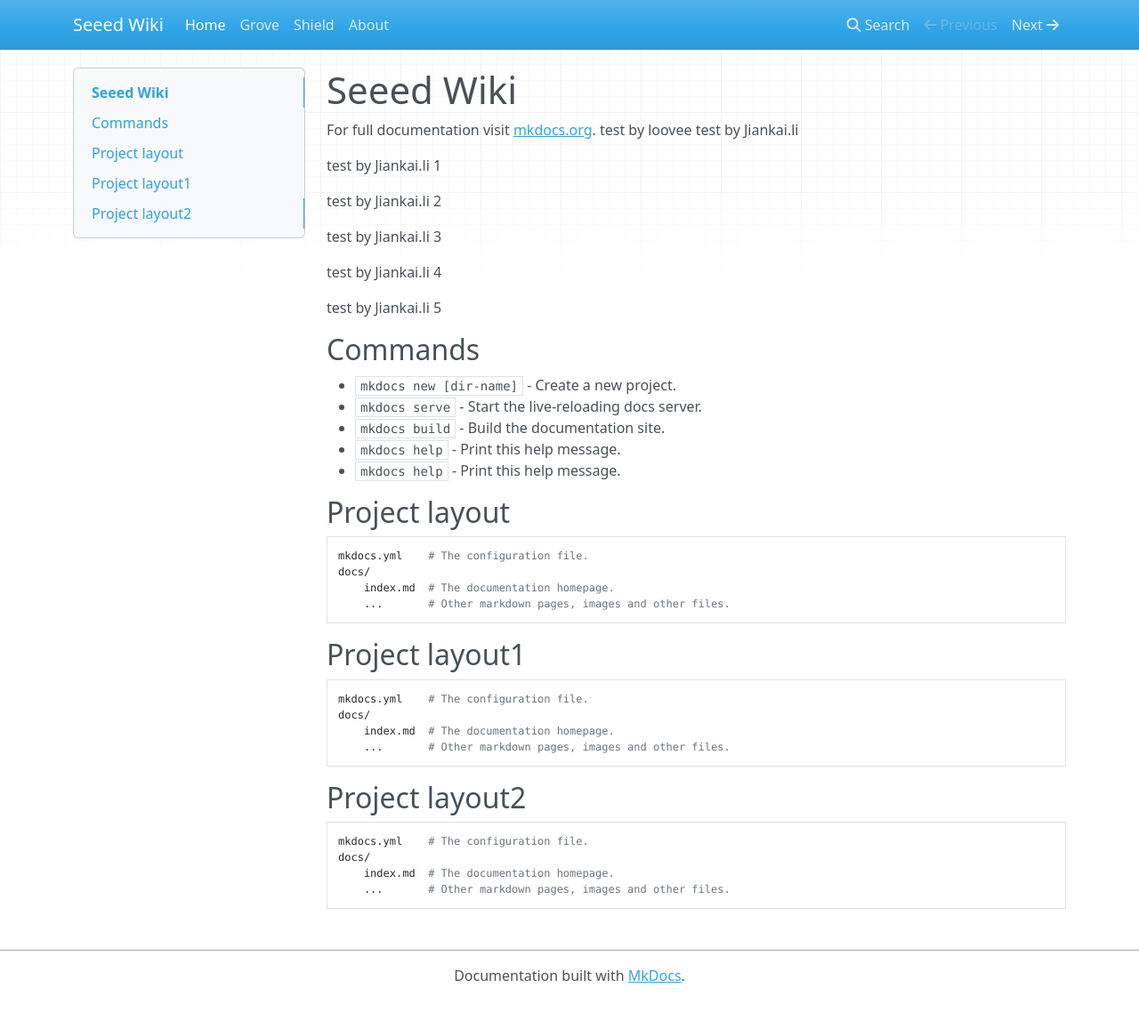
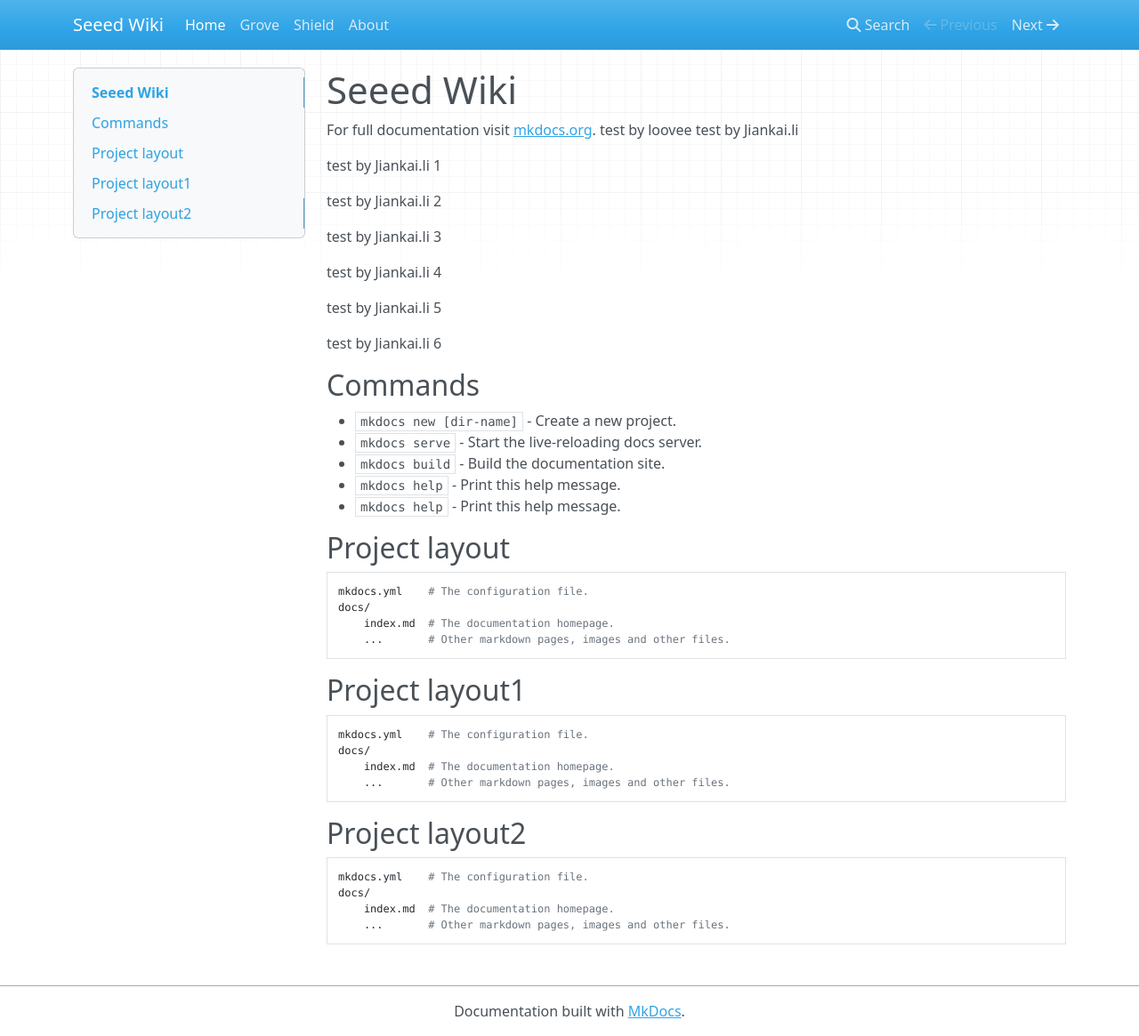
Before and after one commit to SeeedDocument/Seeed-WiKi, an MkDocs documentation site: the page built from docs/index.md, in a window 1280 px wide and 1165 px high. Shown: the whole window at 89% size. Built offline with MkDocs 1.6.1, drawn with Linux system fonts in a browser that asks for light colours; nearby versions of some CDN libraries; old or Windows-style settings are respelled for this version of MkDocs.

Commit message:
Update index.md

```diff
--- a/docs/index.md
+++ b/docs/index.md
@@ -13,6 +13,8 @@
 test by Jiankai.li 4
 
 test by Jiankai.li 5
+
+test by Jiankai.li 6
 ## Commands
 
 * `mkdocs new [dir-name]` - Create a new project.
```
